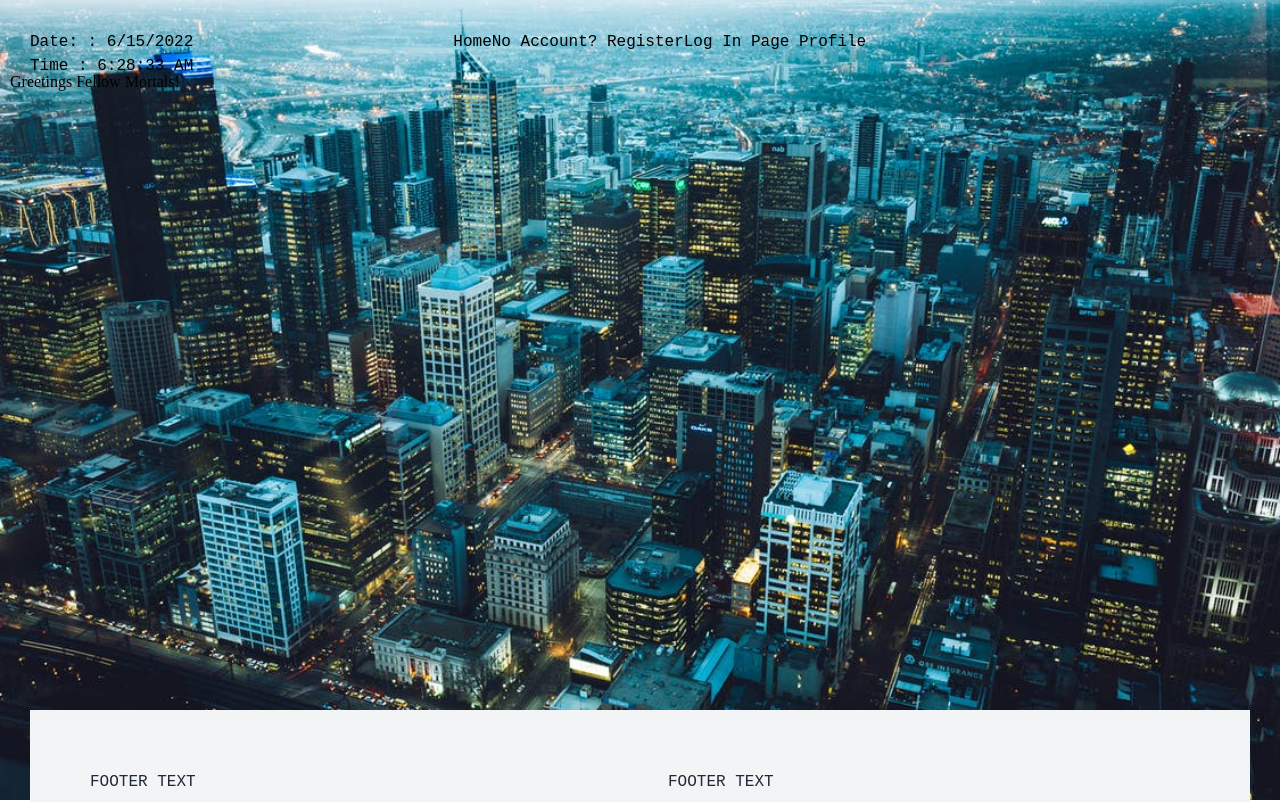
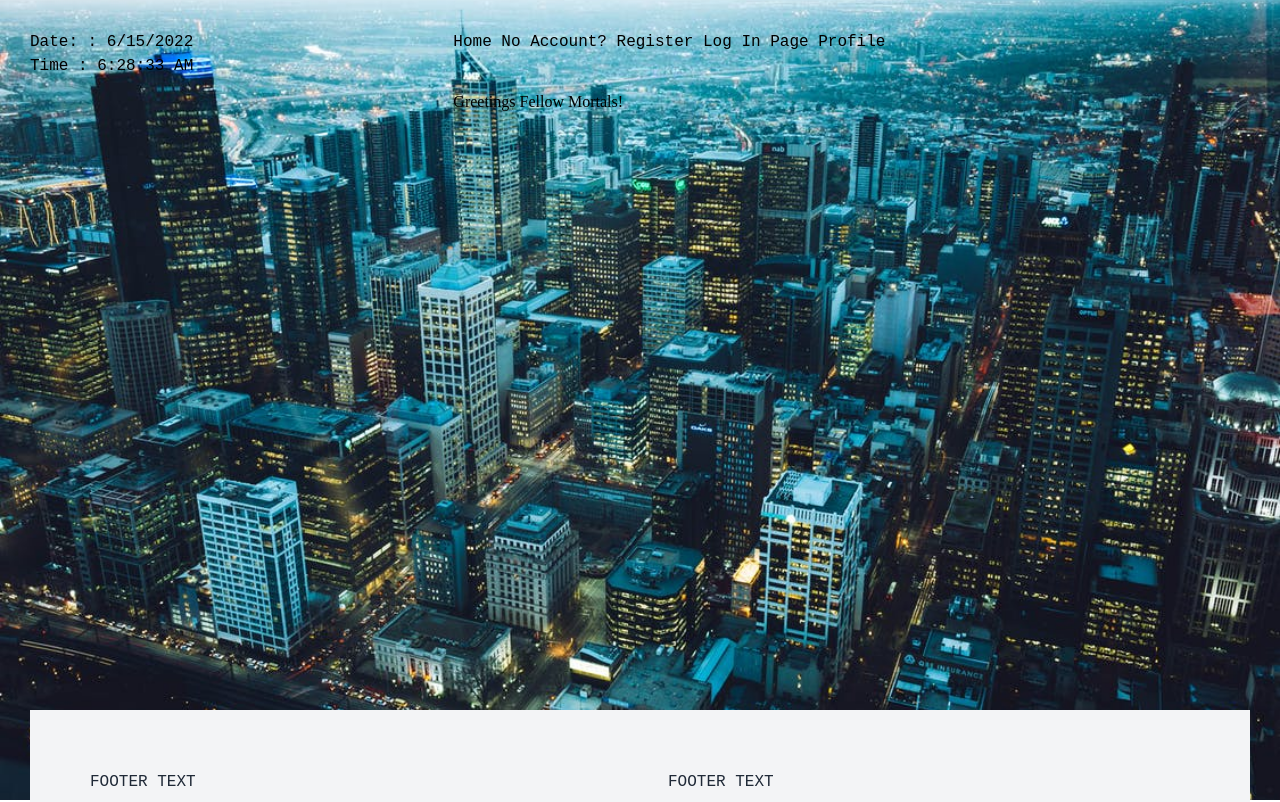
Before and after one commit to dlasap/react-practice, a React (Create React App) app: page / in a window 1280 px wide. Shown: the top 802 px of the page. Built offline with nearby package versions, Linux system fonts and the light colour scheme.

Commit message:
added css grid

```diff
--- a/src/App.css
+++ b/src/App.css
@@ -31,13 +31,20 @@
 }
 
 .main_container div{
-  border: 10px solid #0000;
+  border: 10px solid rgba(224, 8, 8, 0);
   padding: 10px;
+}
+
+.main_body{
+  grid-column-start: 2;
+  grid-column-end: 3;
+  align-items: center;
 }
 
 .main_header {
   grid-column-start: 1;
   grid-column-end: 2;
+  align-items: center;
 }
 
 .main_navigation{
--- a/src/App.tsx
+++ b/src/App.tsx
@@ -40,12 +40,13 @@ function App() {
         <Clock/>
            <Router>
          <div className="main_navigation">
-          <Link to="/">Home</Link>
-          <Link to="/register">No Account? Register</Link>
-          <Link to="/login">Log In Page</Link>
+          <Link to="/">Home </Link>
+          <Link to="/register">No Account? Register </Link>
+          <Link to="/login">Log In Page </Link>
           <Link to="/profile"> Profile </Link>
         </div>
-             <Routes>
+        <div className="main_body">
+              <Routes>
                   <Route path="/"  element={
                   <h1 style={ {fontFamily: 'Fira Code'}}>
                   Greetings Fellow Mortals!
@@ -55,6 +56,8 @@ function App() {
                    <Route path="/profile" element={<Formcard />} />
                    <Route path="/login" element={<LoginPage />} />
               </Routes>
+        </div>
+
         </Router>
 
          <div className="main_footer">
```
